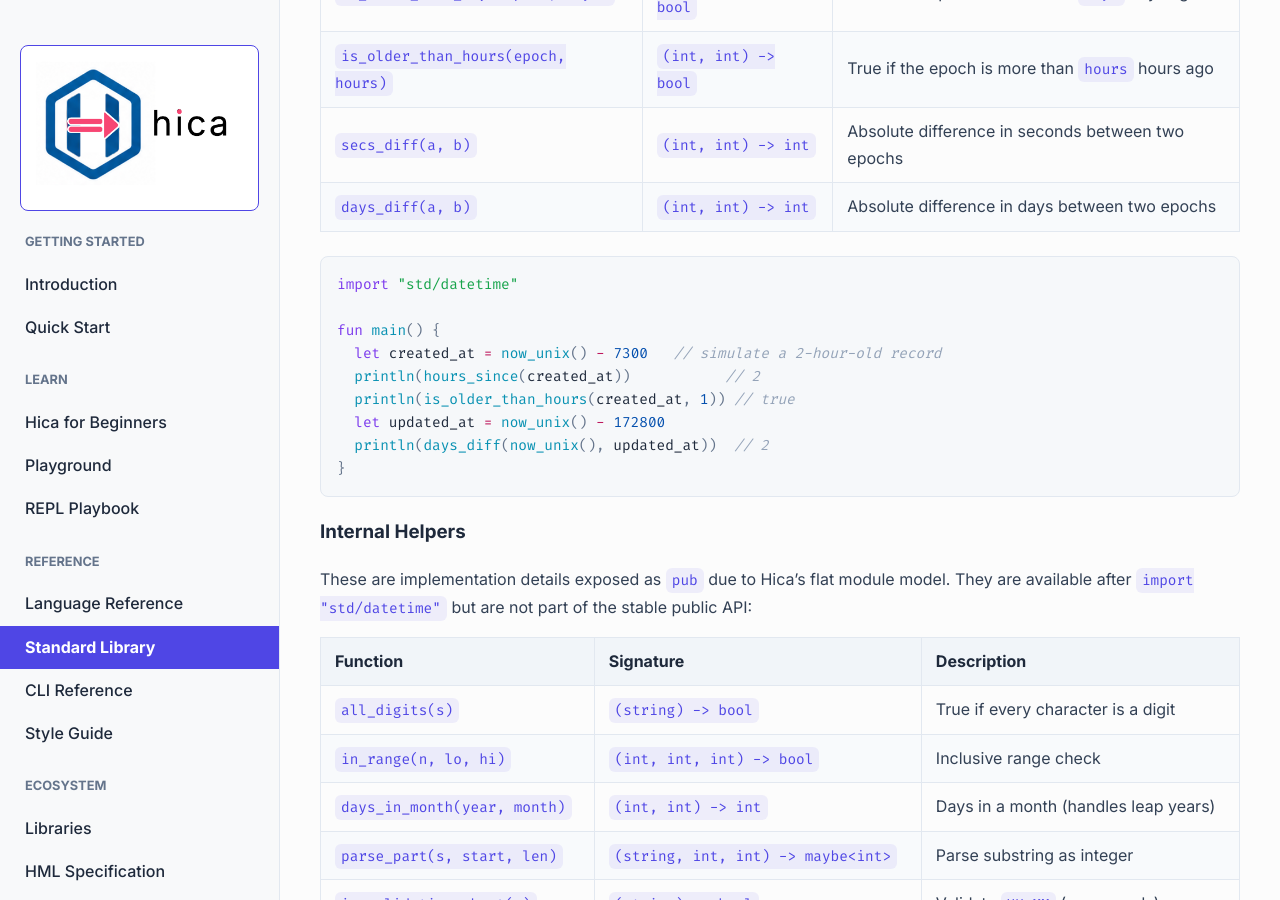
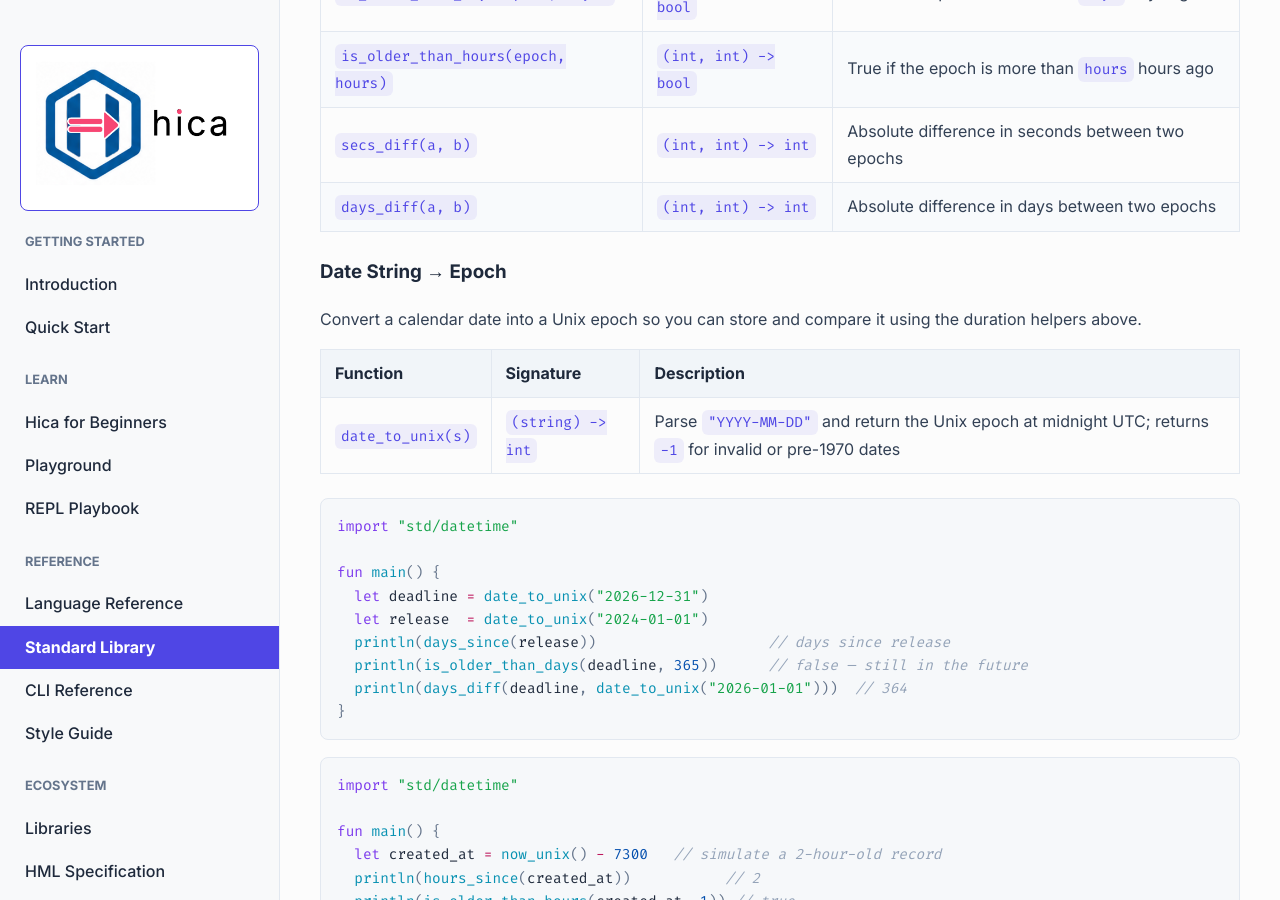
Before and after one commit to cladam/hica, a Jekyll site: the page built from docs/standard-library.md, in a window 1280 px wide and 900 px high, scrolled down 20444 px. Built offline with Jekyll 4.4.1, drawn with Linux system fonts in a browser that asks for light colours.

Commit message:
feat: add a date_to_unix fn for human strings YYYY-MM-DD

````diff
--- a/docs/standard-library.md
+++ b/docs/standard-library.md
@@ -588,6 +588,26 @@ Work with Unix epoch timestamps obtained from `now_unix()`. No import is needed
 | `secs_diff(a, b)` | `(int, int) -> int` | Absolute difference in seconds between two epochs |
 | `days_diff(a, b)` | `(int, int) -> int` | Absolute difference in days between two epochs |
 
+### Date String → Epoch
+
+Convert a calendar date into a Unix epoch so you can store and compare it using the duration helpers above.
+
+| Function | Signature | Description |
+|----------|-----------|-------------|
+| `date_to_unix(s)` | `(string) -> int` | Parse `"YYYY-MM-DD"` and return the Unix epoch at midnight UTC; returns `-1` for invalid or pre-1970 dates |
+
+```hica
+import "std/datetime"
+
+fun main() {
+  let deadline = date_to_unix("2026-12-31")
+  let release  = date_to_unix("2024-01-01")
+  println(days_since(release))                    // days since release
+  println(is_older_than_days(deadline, 365))      // false — still in the future
+  println(days_diff(deadline, date_to_unix("2026-01-01")))  // 364
+}
+```
+
 ```hica
 import "std/datetime"
 
````
Also changed, not shown: 4 other files.
